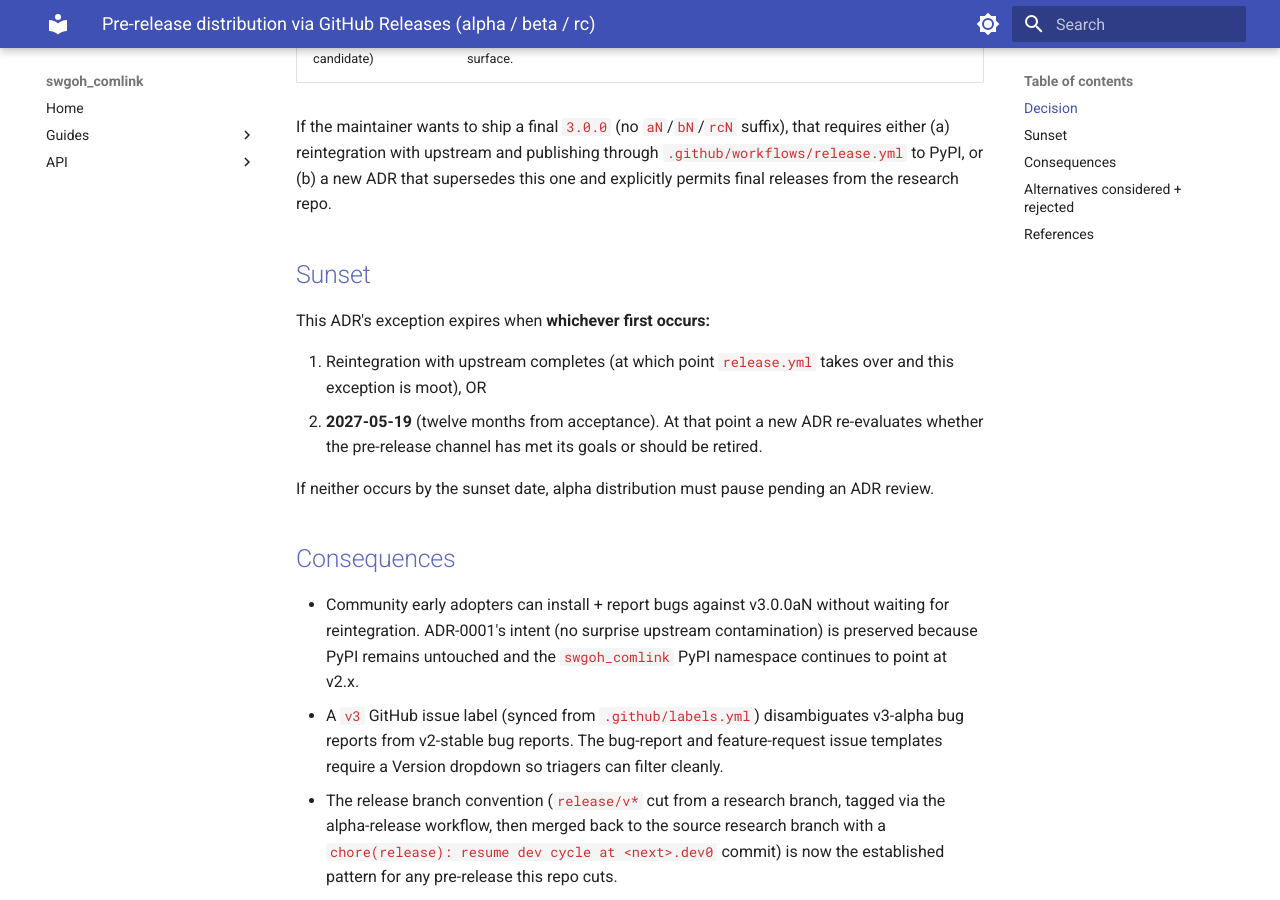
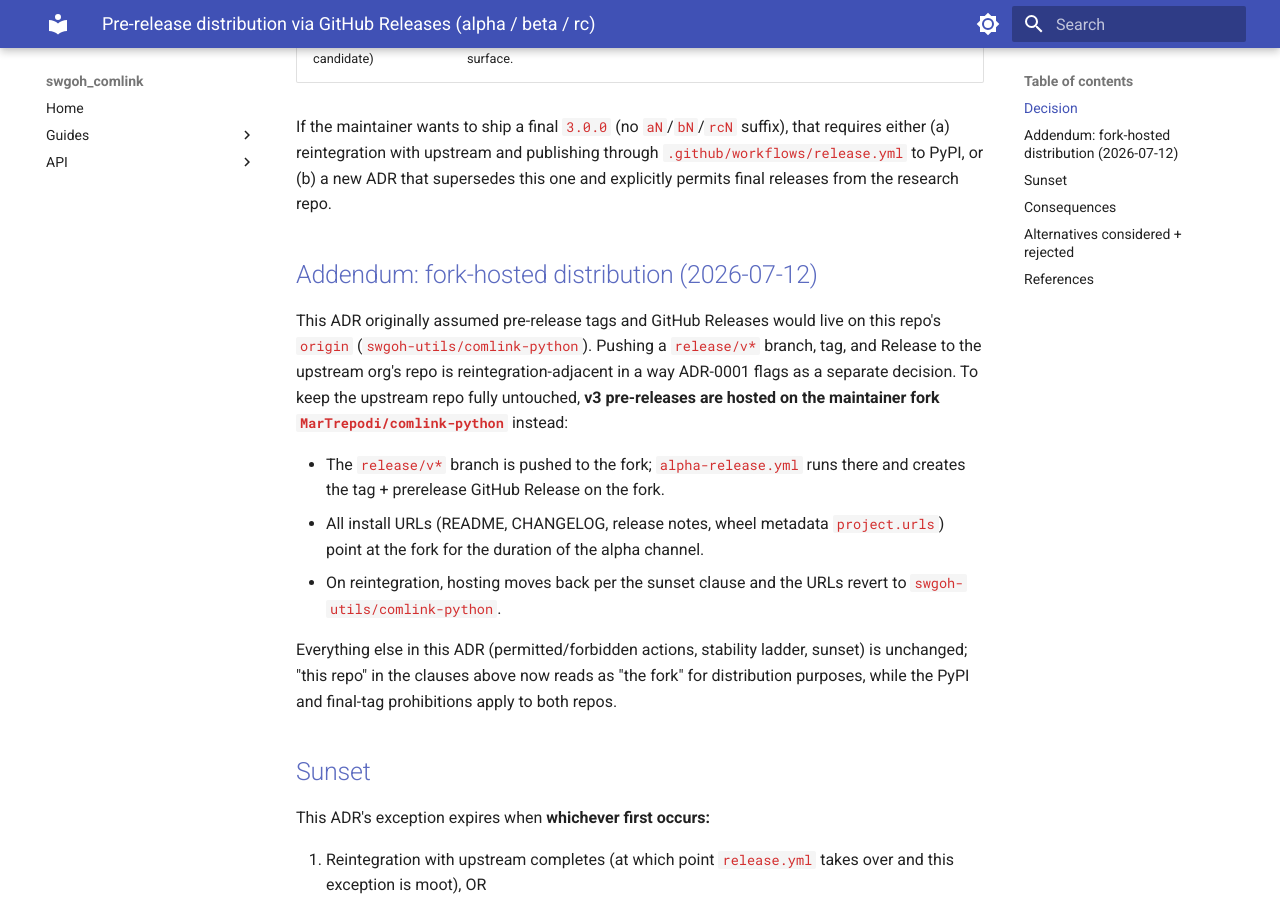
Before and after one commit to swgoh-utils/comlink-python, an MkDocs documentation site: the page built from docs/adr/0008-pre-release-distribution-via-github-releases.md, in a window 1280 px wide and 900 px high, scrolled down 1411 px. Built offline with MkDocs 1.6.1 and Material for MkDocs 9.7.7, drawn with Linux system fonts in a browser that asks for light colours; the version menu is left out.

Commit message:
docs(release): re-point alpha distribution at maintainer fork per ADR-0008 addendum
Install URLs, issue links, and wheel-metadata project.urls now target
MarTrepodi/comlink-python; ADR-0008 gains a dated addendum recording
fork hosting so the upstream swgoh-utils repo stays untouched. Also
fixes README drift: Python floor 3.10 -> 3.11 (ADR-0002), coverage
badge aligned with the enforced 95% gate.

Co-Authored-By: Claude Fable 5 <noreply@anthropic.com>

```diff
--- a/docs/adr/0008-pre-release-distribution-via-github-releases.md
+++ b/docs/adr/0008-pre-release-distribution-via-github-releases.md
@@ -64,6 +64,27 @@ publishing through `.github/workflows/release.yml` to PyPI, or
 (b) a new ADR that supersedes this one and explicitly permits final
 releases from the research repo.
 
+## Addendum: fork-hosted distribution (2026-07-12)
+
+This ADR originally assumed pre-release tags and GitHub Releases would
+live on this repo's `origin` (`swgoh-utils/comlink-python`). Pushing a
+`release/v*` branch, tag, and Release to the upstream org's repo is
+reintegration-adjacent in a way ADR-0001 flags as a separate decision.
+To keep the upstream repo fully untouched, **v3 pre-releases are hosted
+on the maintainer fork `MarTrepodi/comlink-python`** instead:
+
+- The `release/v*` branch is pushed to the fork; `alpha-release.yml`
+  runs there and creates the tag + prerelease GitHub Release on the fork.
+- All install URLs (README, CHANGELOG, release notes, wheel metadata
+  `project.urls`) point at the fork for the duration of the alpha channel.
+- On reintegration, hosting moves back per the sunset clause and the
+  URLs revert to `swgoh-utils/comlink-python`.
+
+Everything else in this ADR (permitted/forbidden actions, stability
+ladder, sunset) is unchanged; "this repo" in the clauses above now
+reads as "the fork" for distribution purposes, while the PyPI and
+final-tag prohibitions apply to both repos.
+
 ## Sunset
 
 This ADR's exception expires when **whichever first occurs:**
```
Also changed, not shown: CHANGELOG.md (+1 -1 lines), README.md (+15 -8 lines), docs/v3/releases/v3.0.0a1.md (+11 -3 lines), pyproject.toml (+5 -2 lines).
